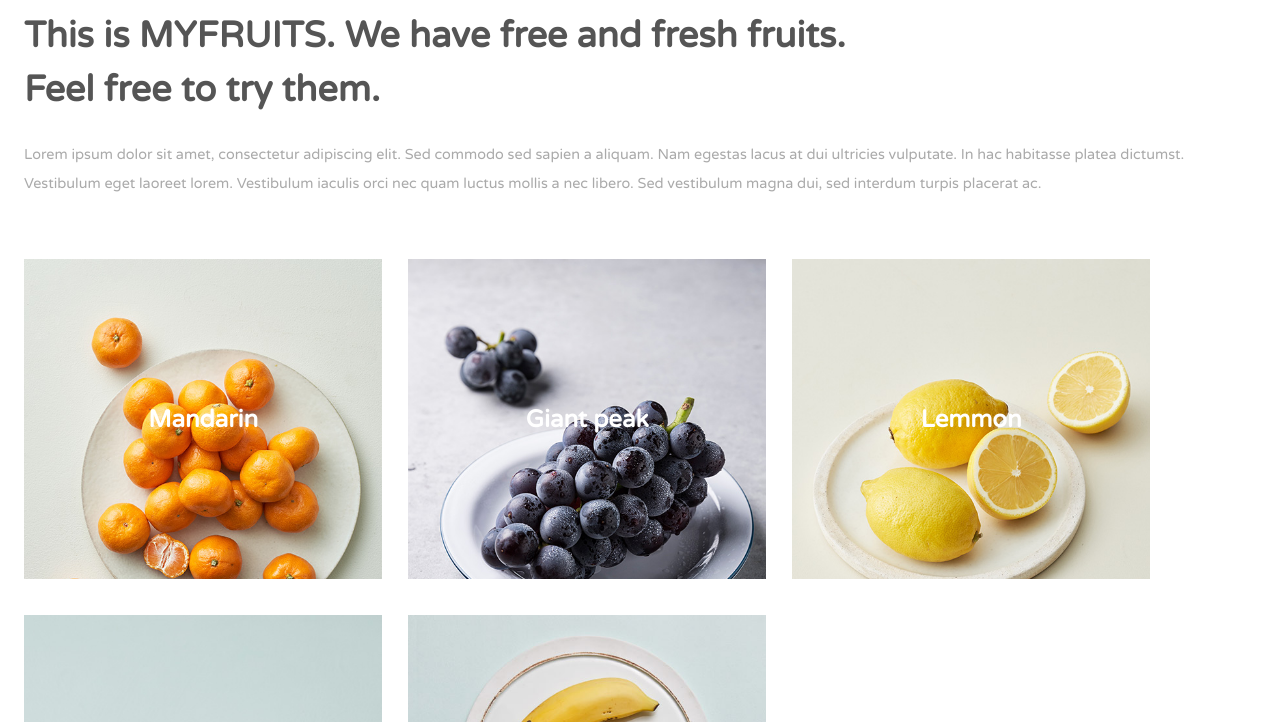
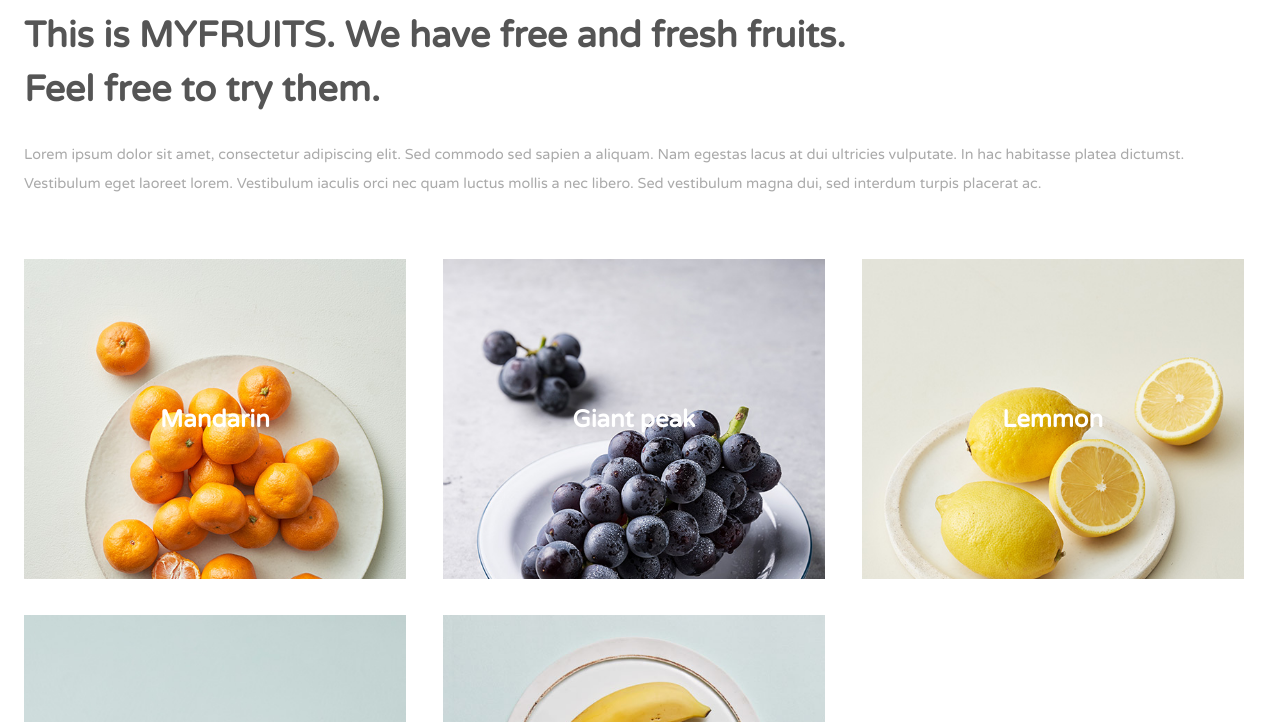
Before and after one commit to rla2892/MyFruits, a plain HTML site: page index.html in a window 1280 px wide. Shown: the part 78-800 px from the top of the page. Drawn offline with Linux system fonts and the light colour scheme.

Commit message:
넘어가는 현상 수정

```diff
--- a/main.css
+++ b/main.css
@@ -92,10 +92,11 @@ section .stall .item{
     float: left;
     /* border: solid 1px #AAA; */
     /* width: 30rem; */
-    width: 28vw;
+    /* width: 28vw; */
+    width: 31%;
     height: 25vw;
     /* margin-left: 2rem; */
-    margin-right: 2vw;
+    margin-right: 3%;
     margin-bottom: 3rem;
 
     position: relative;
```
